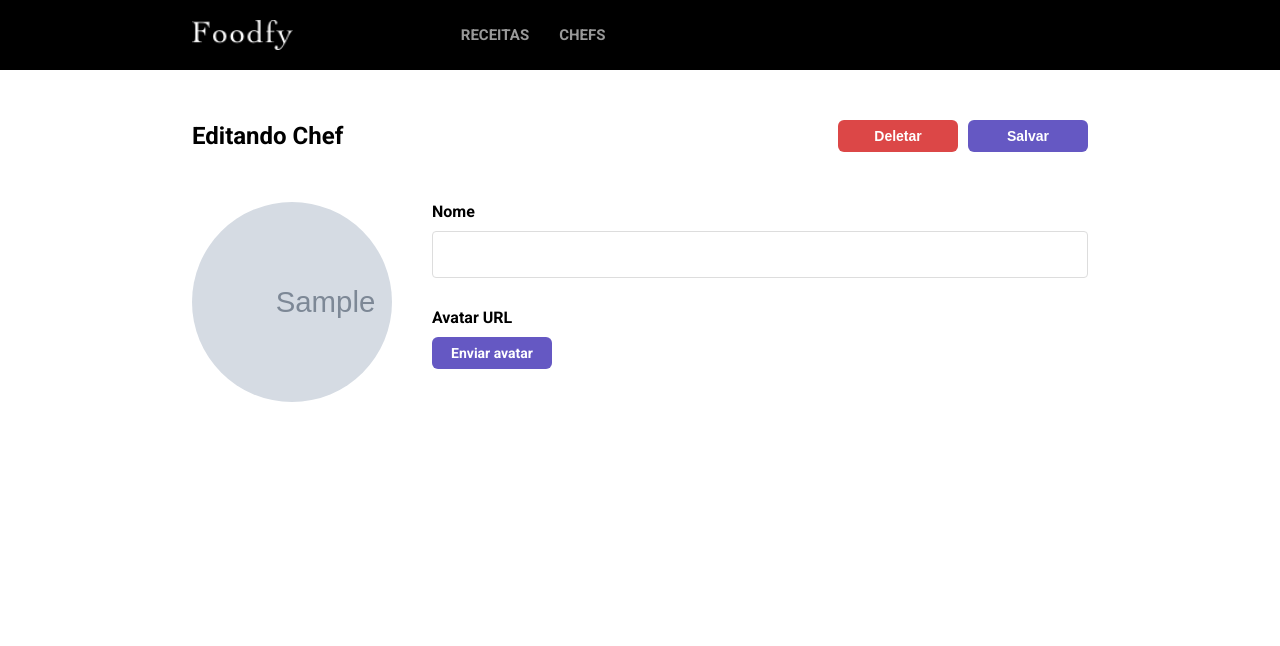
After one commit to fredsonchaves07/foodfy, a Python web app: template app/templates/admin/chef/edit.html in a window 1280 px wide. The commit adds this page. Shown: the top 646 px of the page. Run offline with Jinja, Linux system fonts and the light colour scheme; the template is opened without the code that fills it: most values are stand-ins (such as "Sample title", 1, 10 or a date in 2020); grey boxes marked "Sample" are stand-in pictures; form fields are guessed from the names that the template uses.

Commit message:
start configuration edit page

```diff
--- a/app/controllers/admin/chef.py
+++ b/app/controllers/admin/chef.py
@@ -14,3 +14,6 @@
     chef.avatar = file.name
 
     return chef
+
+def edit_chef(chef_id):
+    pass
--- /dev/null
+++ b/app/templates/admin/chef/edit.html
@@ -0,0 +1,36 @@
+{% extends "admin/base.html" %}
+{% block content %}
+    <div class="content-header">
+        <h2>Editando Chef</h2>
+        <div>
+            <button type="submit" class="button button-delete" form="form-delete">Deletar</button>
+            {#
+            {% if recipes == "" %}
+            <button type="submit" class="button button-delete" form="form-delete">Deletar</button>
+            {%else%}
+            <button type="submit" class="button button-disabled" form="form-delete" disabled>Deletar</button>
+            {{% endif %}
+            #}
+            <button type="submit" class="button" form="form-edit">Salvar</button>
+        </div>
+    </div>
+
+    <form action="{{url_for('chefs.edit_chef', chef_id=chef.id)}}" method="PUT" id="form-edit" enctype="multipart/form-data">
+        <div class="content-form">
+            <div class="content-form-avatar">
+                <img src="{{url_for('static', filename='img/{}'.format(chef.avatar))}}" alt="foto do chef {{chef.name}}">
+            </div>
+
+            <div>
+                {% include "admin/chef/fields.html" %}
+            </div>
+        </div>
+    </form>
+
+    {#
+    <form action="/admin/chefs?_method=DELETE" method="POST" id="form-delete">
+        <input type="hidden" name="id" value="{{chef.id}}">
+    </form>
+    #}
+{#{% include 'components/confirmationDelete.njk' %}#}
+{% endblock content %}
--- a/app/templates/admin/chef/view.html
+++ b/app/templates/admin/chef/view.html
@@ -2,7 +2,7 @@
 {% block content %}
     <div class="content-header">
         <h2>Chef: {{chef.name}}</h2>
-        <a href="{{url_for('chefs.show_chef', chef_id=chef.id)}}" class="button">Editar chef</a>
+        <a href="{{url_for('chefs.edit_chef', chef_id=chef.id)}}" class="button">Editar chef</a>
     </div>
     <section class="chef-show-header">
         <img src="{{url_for('static', filename='img/{}'.format(chef.avatar))}}" alt="avatar do chef">
```
Also changed, not shown: app/resources/admin/chef.py (+14 -0 lines), app/static/img/2020-12-16_000728.694171_1600169821764-asinhas.png (added).
